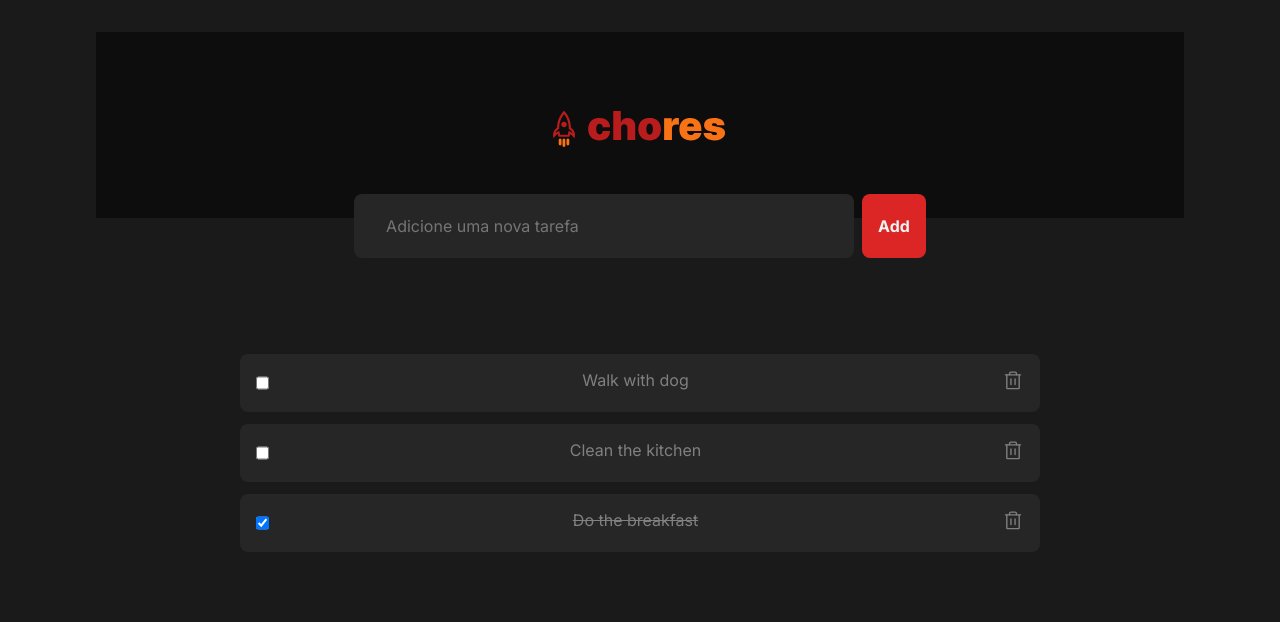
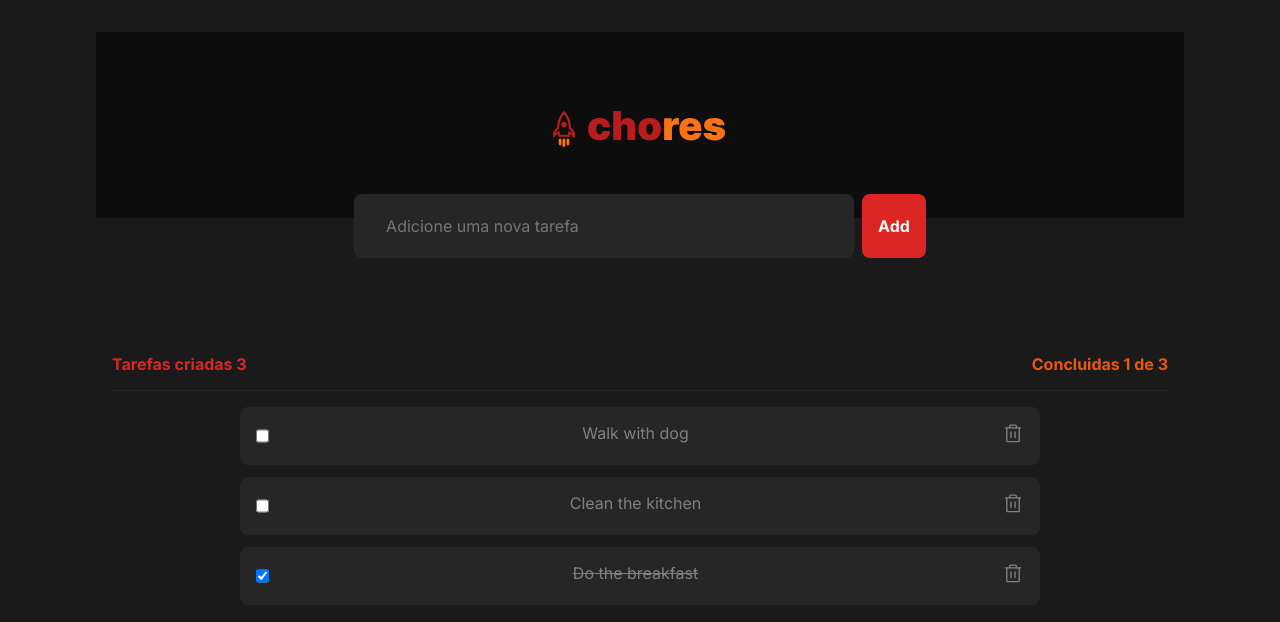
Before and after one commit to Igorth/chores-list-ts, a React (Vite) app: page / in a window 1280 px wide. Shown: the top 622 px of the page. Built offline with nearby package versions, Linux system fonts and the light colour scheme.

Commit message:
feat: add a chores summary component
This component will render a text, showing the counting for how many
chores you completed and created

```diff
--- a/src/App.tsx
+++ b/src/App.tsx
@@ -4,6 +4,7 @@ import { AddChoresForm } from './components/AddChoresForm';
 import { Header } from './components/Header';
 import { dummyData } from './data/chores';
 import { ChoresList } from './components/ChoresList';
+import { ChoresSummary } from './components/ChoresSummary';
 
 export function App() {
   const [chores, setChores] = useState(dummyData);
@@ -19,7 +20,7 @@ export function App() {
   function addChore(title: string) {
     setChores((prevChores) => [
       {
-        id: prevChores.length + 1,
+        id: Date.now(),
         title,
         completed: false,
       },
@@ -35,6 +36,7 @@ export function App() {
     <div className={styles.wrapper}>
       <Header />
       <AddChoresForm onSubmit={addChore} />
+      <ChoresSummary chores={chores} />
       <ChoresList
         chores={chores}
         handleCompletedChange={setChoreCompleted}
--- /dev/null
+++ b/src/components/ChoresSummary.module.css
@@ -0,0 +1,17 @@
+.choresSummary {
+  display: flex;
+  justify-content: space-between;
+  padding-bottom: 1rem;
+  border-bottom: 1px solid var(--gray-500);
+  margin: 1rem;
+}
+
+.createdChores {
+  color: var(--red-600);
+  font-weight: bold;
+}
+
+.completedChores {
+  color: var(--orange-600);
+  font-weight: bold;
+}
--- /dev/null
+++ b/src/components/ChoresSummary.tsx
@@ -0,0 +1,20 @@
+import styles from './ChoresSummary.module.css';
+import { Chore } from '../types/chore';
+
+interface ChoresSummaryProps {
+  chores: Chore[];
+}
+export function ChoresSummary({ chores }: ChoresSummaryProps) {
+  const completedChores = chores.filter((chore) => chore.completed);
+
+  return (
+    <div className={styles.choresSummary}>
+      <span className={styles.createdChores}>
+        Tarefas criadas {chores.length}
+      </span>
+      <span className={styles.completedChores}>
+        Concluidas {completedChores.length} de {chores.length}
+      </span>
+    </div>
+  );
+}
--- a/src/global.css
+++ b/src/global.css
@@ -14,7 +14,7 @@
 
   --orange-400: #fb923c;
   --orange-500: #f97316;
-  --oragen-600: #ea580c;
+  --orange-600: #ea580c;
 }
 
 * {
```
